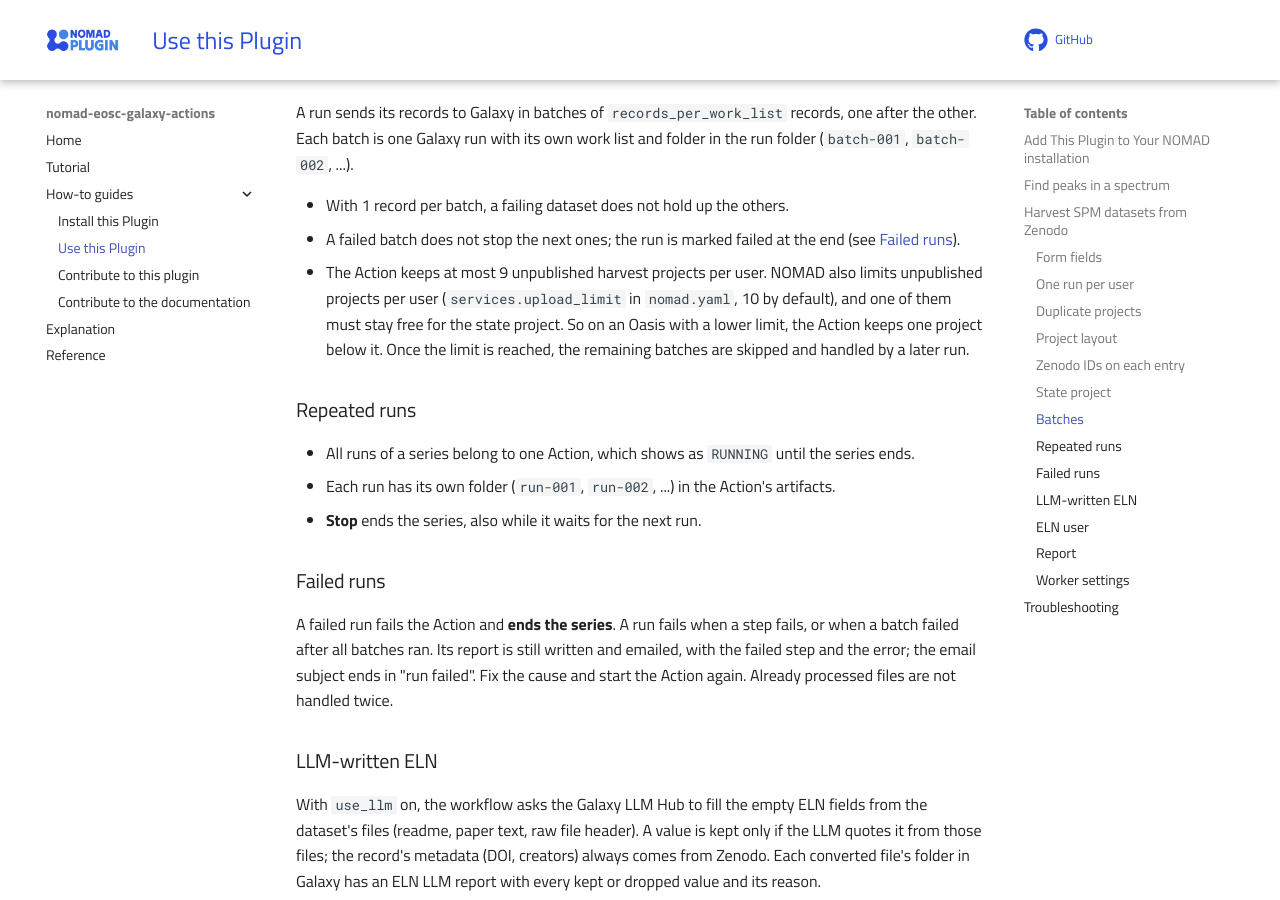
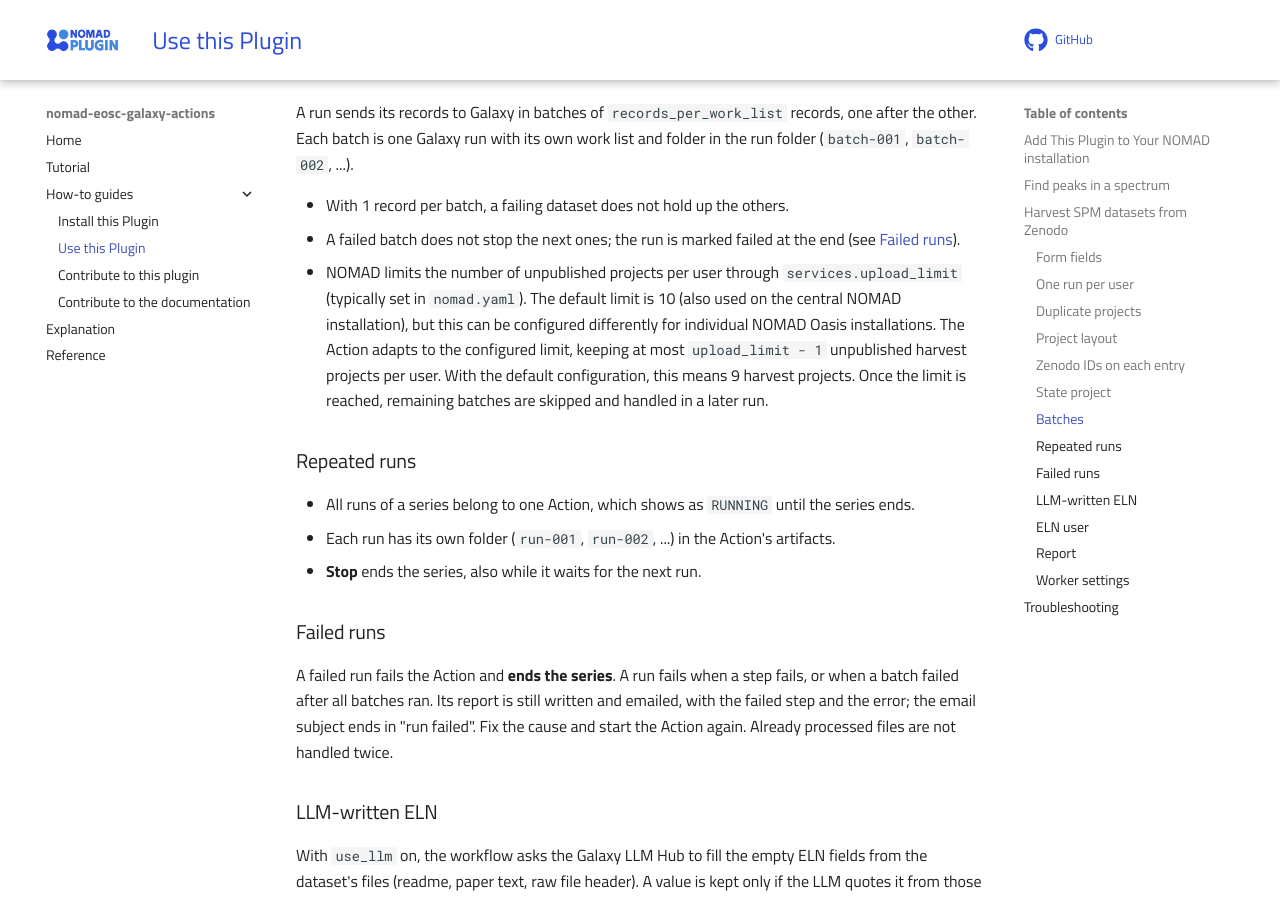
Before and after one commit to FAIRmat-NFDI/nomad-eosc-galaxy-actions, an MkDocs documentation site: the page built from docs/how_to/use_this_plugin.md, in a window 1280 px wide and 900 px high, scrolled down 4497 px. Built offline with MkDocs 1.6.1 and Material for MkDocs 9.7.7, drawn with Linux system fonts in a browser that asks for light colours; comment, search, counter and statistics services are not loaded.

Commit message:
Reworded the project limit in the Zenodo harvest docs: NOMAD's services.upload_limit, its default of 10, and the Action keeping at most upload_limit - 1 projects.
Changelog: Changed

```diff
--- a/docs/how_to/use_this_plugin.md
+++ b/docs/how_to/use_this_plugin.md
@@ -109,7 +109,7 @@ A run sends its records to Galaxy in batches of `records_per_work_list` records,
 
 - With 1 record per batch, a failing dataset does not hold up the others.
 - A failed batch does not stop the next ones; the run is marked failed at the end (see [Failed runs](#failed-runs)).
-- The Action keeps at most 9 unpublished harvest projects per user. NOMAD also limits unpublished projects per user (`services.upload_limit` in `nomad.yaml`, 10 by default), and one of them must stay free for the state project. So on an Oasis with a lower limit, the Action keeps one project below it. Once the limit is reached, the remaining batches are skipped and handled by a later run.
+- NOMAD limits the number of unpublished projects per user through `services.upload_limit` (typically set in `nomad.yaml`). The default limit is 10 (also used on the central NOMAD installation), but this can be configured differently for individual NOMAD Oasis installations. The Action adapts to the configured limit, keeping at most `upload_limit - 1` unpublished harvest projects per user. With the default configuration, this means 9 harvest projects. Once the limit is reached, remaining batches are skipped and handled in a later run.
 
 ### Repeated runs
 
```
